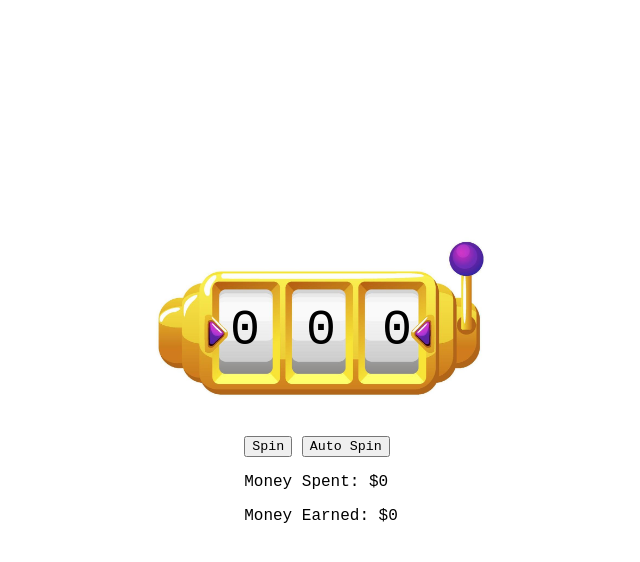
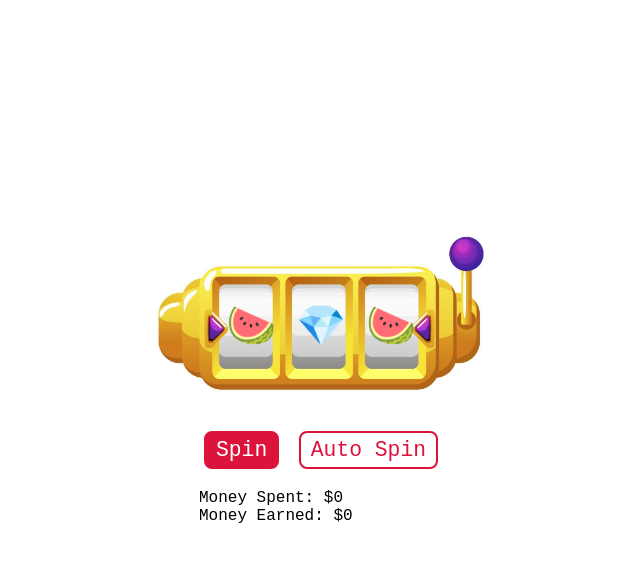
Before and after one commit to Arpan-Shah-102/slots, a plain HTML site: page index.html in a window 1280 px wide. Both pictures are taken after a click on the button "Spin". Shown: the whole page, without its empty margins (319-959 px from the left). Drawn offline with Linux system fonts and the light colour scheme.

Commit message:
add spin feature
it spins but it's not able to check or update the spendings/earnings (also added css on buttons)

```diff
--- a/index.html
+++ b/index.html
@@ -11,16 +11,16 @@
   <body>
     <div class="holder">
       <div class="img-div">
-        <p class="number a">0</p>
-        <p class="number c">0</p>
-        <p class="number b">0</p>
+        <p class="number a">7️⃣</p>
+        <p class="number b">7️⃣</p>
+        <p class="number c">7️⃣</p>
       </div>
       <div class="info">
         <button class="spin">Spin</button>
         <button class="auto-spin">Auto Spin</button>
         <div class="money">
           <p class="money-spent">Money Spent: $<span>0</span></p>
-          <p>Money Earned: $<span>0</span></p>
+          <p class="money-earned">Money Earned: $<span>0</span></p>
         </div>
       </div>
     </div>
--- a/script.js
+++ b/script.js
@@ -0,0 +1,32 @@
+spin = document.querySelector('.spin');
+autoSpin = document.querySelector('.auto-spin');
+
+moneySpent = document.querySelector('.money-spent');
+moneyEarned = document.querySelector('.money-earned');
+
+a = document.querySelector('.a');
+b = document.querySelector('.b');
+c = document.querySelector('.c');
+
+spin.addEventListener("click", function() {
+  spinSlot();
+});
+autoSpin.addEventListener("click", function() {
+
+});
+
+symbols = ['🍒','💎','🔔','🍉','⭐','🍇','7️⃣','🥇','🥈','🥉']
+
+function spinSlot() {
+  for (let i = 0; i < 10; i++) {
+    setTimeout(function() {
+      let s1 = symbols[Math.floor(Math.random() * symbols.length)];
+      let s2 = symbols[Math.floor(Math.random() * symbols.length)];
+      let s3 = symbols[Math.floor(Math.random() * symbols.length)];
+
+      a.innerText = s1
+      b.innerText = s2
+      c.innerText = s3
+    }, 100 * i)
+  }
+}
--- a/style.css
+++ b/style.css
@@ -1,6 +1,31 @@
 * {
   font-family: monospace, serif, sans-serif;
 }
+button {
+  border-radius: 8px;
+  border: 2px solid crimson;
+  font-size: 16pt;
+  padding: 5px 10px;
+  margin: 0px 5px;
+  cursor: pointer;
+  transition: all 0.3s;
+
+  &:hover {
+    transform: rotate(4deg);
+  }
+  &:active {
+    transform: translateY(4px);
+  }
+}
+
+.holder {
+  height: 95vh;
+  display: flex;
+  flex-direction: column;
+  justify-content: center;
+  align-items: center;
+}
+
 .img-div {
   background-image: url("./assets/slot-machine-bg.jpg");
   height: 200px;
@@ -12,15 +37,41 @@
   justify-content: center;
   align-items: center;
 }
-.holder {
-  height: 95vh;
-  display: flex;
-  flex-direction: column;
-  justify-content: center;
-  align-items: center;
-}
 .number {
-  font-size: 50px;
-  margin: 23px;
+  font-size: 40px;
+  margin: 10px;
   padding-bottom: 10px;
 }
+
+.spin {
+  background-color: crimson;
+  color: white;
+
+  &:hover {
+    background-color: white;
+    color: crimson;
+  }
+  &:active {
+    background-color: crimson;
+    color: white;
+  }
+}
+.auto-spin {
+  background-color: white;
+  color: crimson;
+
+  &:hover {
+    background-color: crimson;
+    color: white;
+  }
+  &:active {
+    background-color: white;
+    color: crimson;
+  }
+}
+.money {
+  margin: 20px 0px;
+  & > p {
+    margin: 0px;
+  }
+}
```
